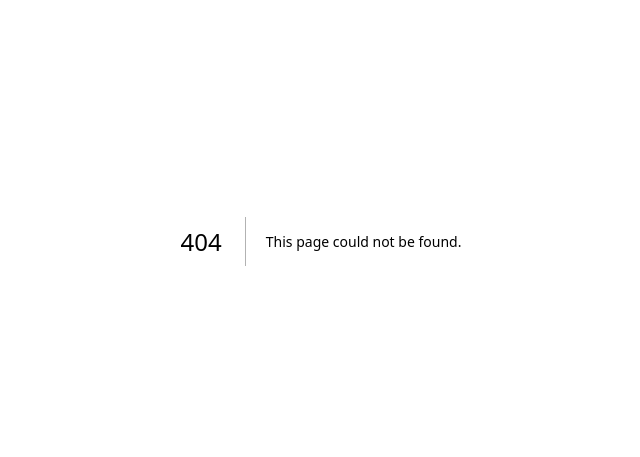
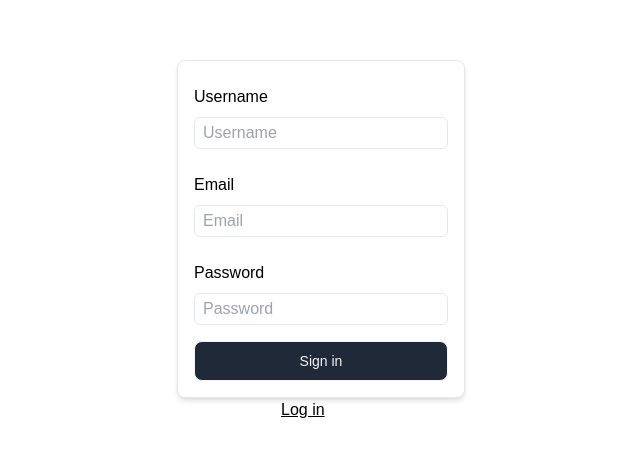
Before and after one commit to CST-ClientServer/cs-assignment1a, a Next.js app in the folder card-game-client/: page /signup in a window 1280 px wide. Before the commit this address had no page. Shown: the part 159-616 px from the top of the page, without its empty margins (319-959 px from the left). Built offline with nearby package versions, Linux system fonts and the light colour scheme.

Commit message:
add signup page

```diff
--- /dev/null
+++ b/card-game-client/app/components/ui/signup-form.tsx
@@ -0,0 +1,48 @@
+import React from "react";
+import Card from "./card";
+import { Button } from "./button";
+
+export default function SignupForm() {
+  return (
+    <Card className="w-72 h-90 justify-center">
+      <form className="flex flex-col gap-4 h-full pt-2 w-full">
+        <div className="flex-grow flex flex-col gap-6">
+          <div className="flex flex-col gap-2">
+            <p>Username</p>
+            <input
+                id="username"
+                type="text"
+                placeholder="Username"
+                className="input border rounded-md w-full h-8 p-2 dark:bg-slate-200 dark:text-black"
+            />
+          </div>
+          <div className="flex flex-col gap-2">
+            <p>Email</p>
+            <input
+                id="email"
+                type="text"
+                placeholder="Email"
+                className="input border rounded-md w-full h-8 p-2 dark:bg-slate-200 dark:text-black"
+            />
+          </div>
+          <div className="flex flex-col gap-2">
+            <p>Password</p>
+            <input
+                id="password"
+                type="password"
+                placeholder="Password"
+                className="input border rounded-md w-full h-8 p-2 dark:bg-slate-200 dark:text-black"
+            />
+          </div>
+        </div>
+        <Button
+            variant="outline"
+            type="submit"
+            className="bg-gray-800 hover:bg-gray-700 text-gray-100 hover:text-gray-100 border hover:border-gray-700"
+        >
+          Sign in
+        </Button>
+      </form>
+    </Card>
+  );
+}
--- /dev/null
+++ b/card-game-client/app/signup/page.tsx
@@ -0,0 +1,13 @@
+import React from "react";
+import SignupForm from "../components/ui/signup-form";
+
+export default function Signup() {
+  return (
+
+        <div className="flex flex-col justify-center items-center dark:bg-zinc-900 min-h-screen p-48">
+          <SignupForm/>
+          <a href="/login"><p className="underline w-20">Log in</p></a>
+        </div>
+
+  );
+}
```
